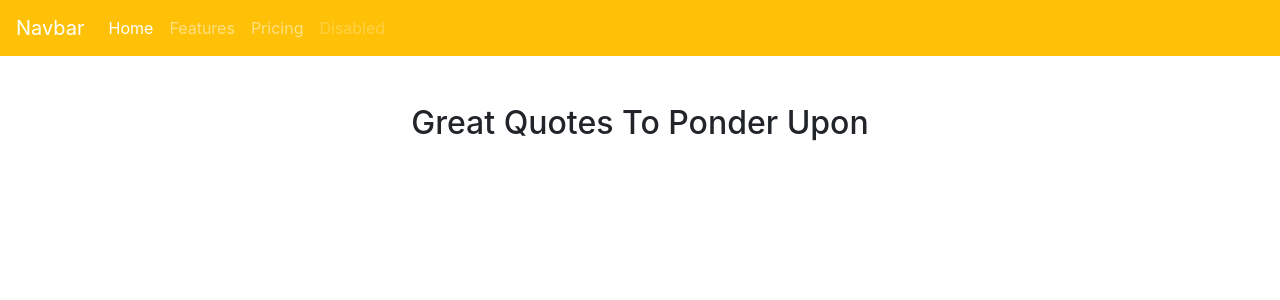
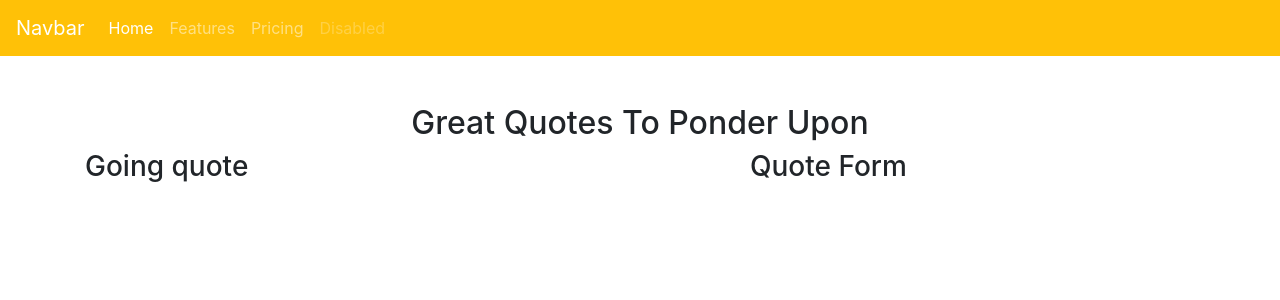
Before and after one commit to BECKY-OCHOLLA/Top-Quotes, an Angular app: page / in a window 1280 px wide. Shown: the top 300 px of the page. Built offline with nearby package versions, Linux system fonts and the light colour scheme.

Commit message:
it will add the quote and form titles

```diff
--- a/src/app/app.component.html
+++ b/src/app/app.component.html
@@ -1,2 +1,16 @@
 <app-nav-bar></app-nav-bar>
 <h2 class="mt-5 text-center">Great Quotes To Ponder Upon</h2>
+<div class="container">
+  <div class="row">
+    <div class="col-md-7">
+      <h3>Going quote</h3>
+
+    </div>
+    <div class="col-md-5">
+      <h3>Quote Form</h3>
+
+    </div>
+
+  </div>
+
+</div>
```
